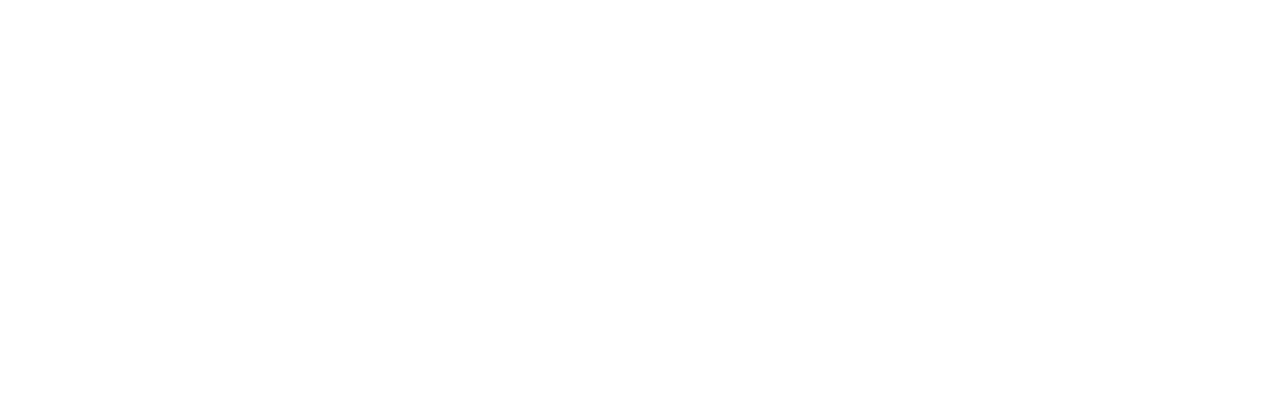
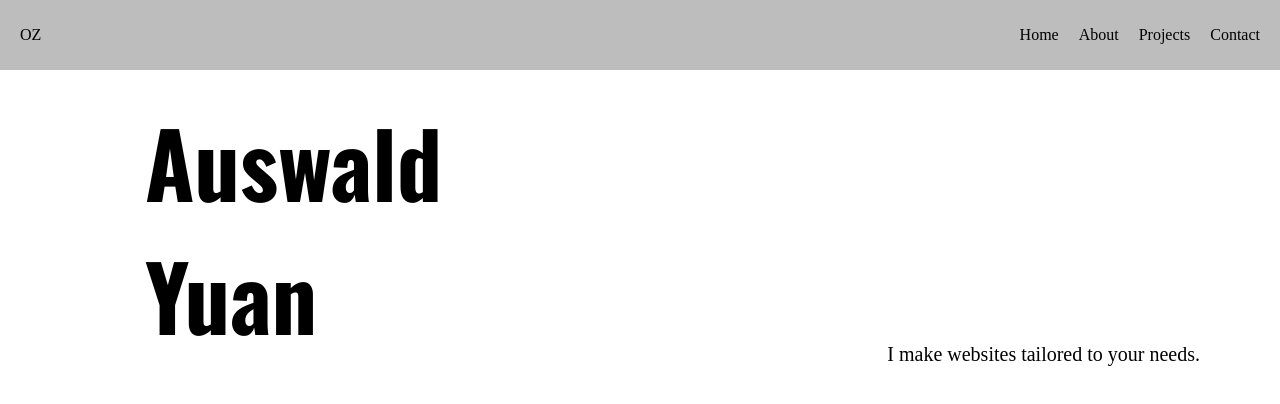
Before and after one commit to Oswiy/My_Portfolio, a plain HTML site: page index.html in a window 1280 px wide. Drawn offline with nearby package versions, Linux system fonts and the light colour scheme.

Commit message:
Feat: Added navbar and hero section

```diff
--- a/index.html
+++ b/index.html
@@ -1,11 +1,30 @@
-<!DOCTYPE html>
+<!doctype html>
 <html lang="en">
-<head>
-    <meta charset="UTF-8">
-    <meta name="viewport" content="width=device-width, initial-scale=1.0">
-    <title>Document</title>
-</head>
-<body>
+  <head>
+    <meta charset="UTF-8" />
+    <meta name="viewport" content="width=device-width, initial-scale=1.0" />
+    <title>My Portfolio</title>
+    <link rel="stylesheet" href="style.css" />
+  </head>
+  <body>
+    <header class="navContainer">
+      <div class="logoContainer">OZ</div>
+      <div class="navBar">
+        <ul>
+          <a href=""><li class="navBtn" id="home">Home</li></a>
+          <a href=""><li class="navBtn" id="about">About</li></a>
+          <a href=""><li class="navBtn" id="projects">Projects</li></a>
+          <a href=""><li class="navBtn" id="contact">Contact</li></a>
+        </ul>
+      </div>
+    </header>
+    <div class="heroSection">
+      <h3 id="myName">Auswald <br> Yuan</h3>
+      <p id="intro">
+        I make websites tailored to your needs.
+      </p>
+    </div>
 
-</body>
+    <script src="index.js"></script>
+  </body>
 </html>
--- a/style.css
+++ b/style.css
@@ -0,0 +1,48 @@
+@import url('https://fonts.googleapis.com/css2?family=Oswald:wght@200..700&display=swap');
+
+body {
+    margin: 0px;
+    padding: 0px;
+}
+
+.navContainer {
+    display: flex;
+    flex-direction: row;
+    justify-content: space-between;
+    align-items: center;
+    flex-wrap: wrap;
+    padding: 10px 20px 10px 20px;
+    background-color: rgba(0, 0, 0, 0.26);
+}
+
+.navBar ul {
+    display: flex;
+    flex-direction: row;
+    gap: 20px;
+}
+
+.navBar ul li {
+    list-style: none;
+}
+.navBar ul a {
+    text-decoration: none;
+    color: black;
+}
+
+.heroSection {
+    display: flex;
+    justify-content: space-between;
+    padding: 0 80px;
+
+}
+#myName {
+    font-size: 90px;
+    font-family: Oswald, sans-serif;
+    padding-left: 40px;
+    margin: 25px;
+}
+
+#intro {
+    font-size: 20px;
+    align-self: flex-end;
+}
```
